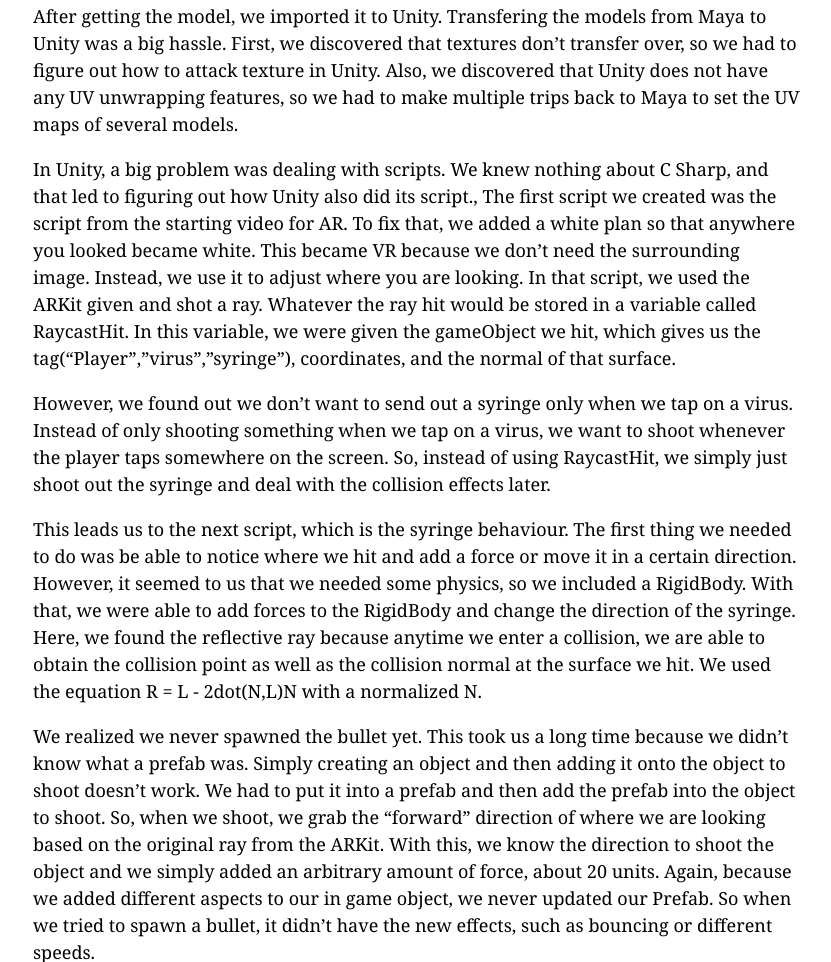
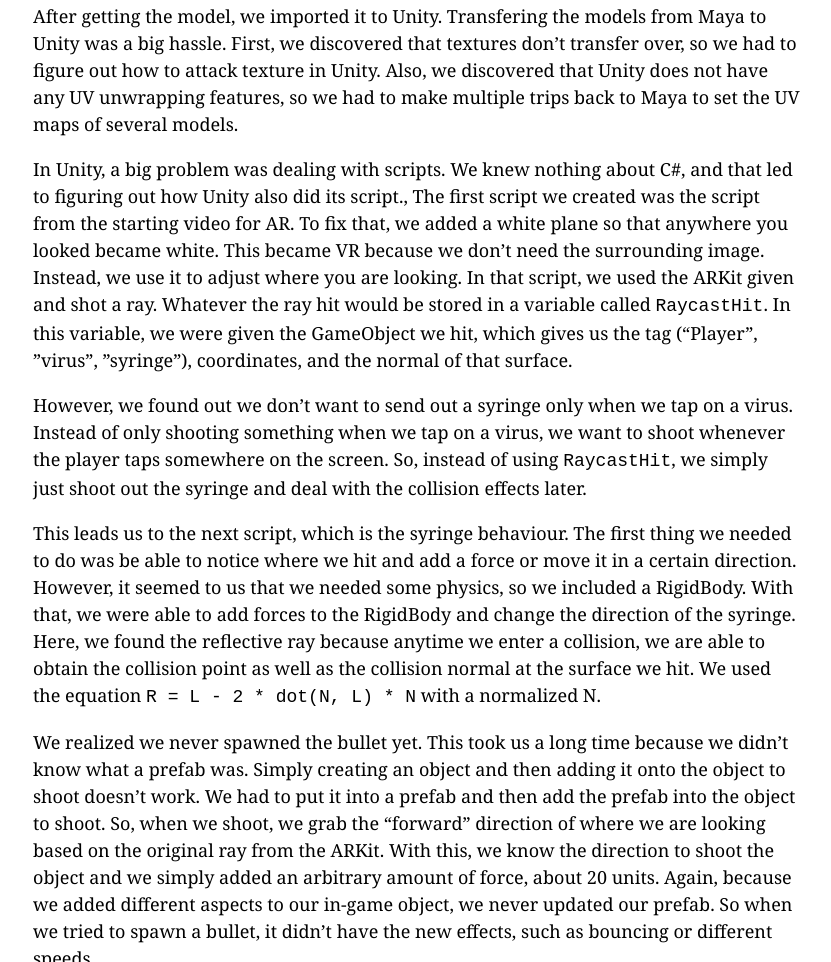
Before and after one commit to christinealuo/184-final-project, a plain HTML site: page index.html in a window 1280 px wide. Shown: the part 1304-2266 px from the top of the page, without its empty margins (223-1054 px from the left). Drawn offline with Linux system fonts and the light colour scheme.

Commit message:
final touches from christine

```diff
--- a/index.html
+++ b/index.html
@@ -26,7 +26,7 @@
     <h2>Abstract</h2>
     <p>Our project is called “It’s Corona Time.” It’s a VR game that you can play on your phone without a headset or VR
         platform. In this game, you are a human floating in the sky, as if you’re on your way to heaven. With the
-        directional light above, behind you looks like hell. You’re in the middle, and Coronavirus heads towards you.
+        directional light above, behind you looks like hell. You’re in the middle, and coronavirus heads towards you.
         It’s your job to shoot down the enemies. The special bullet you have has the ability to instantly kill a virus
         and even possibly bounce to another based on your angle of attack. Keep fighting the randomly spawned viruses
         that spawn faster and faster!
@@ -34,11 +34,12 @@
     <h2>Technical Approach</h2>
     <h3>Summary of Technical Approach (and Problems Encountered)</h3>
     <p>We faced a lot of problems in our project. The first was not really knowing how to use Unity and Maya. In Unity,
-        we had to look up a lot of video tutorials about basic functionality. The video we started out with was this. It
+        we had to look up a lot of video tutorials about basic functionality. The video we started out with was <a
+            href="https://youtu.be/Ml2UakwRxjk">this</a>. It
         was really similar to what we wanted, but after adding in the basic ARKit, it stopped helping.</p>
     <p>So, the first main problem was learning what a screen was as well as how to create objects. Instead of starting
         at Unity, we knew we wanted to create our own models. So, we went to Maya. Maya itself is another beast.</p>
-    <p>We watched most of the videos in the Maya 101 playlist on the official Maya Learning Channel on Youtube. We
+    <p>We watched most of the videos in the Maya 101 playlist on the official Maya Learning Channel on YouTube. We
         learned how to navigate around the 3D space and what important windows like the outliner, channel box, and
         attribute editor were.</p>
     <p>In Maya, we first got to create basic cylinders. That wasn’t bad. However, when we tried to make it smaller, it
@@ -46,7 +47,7 @@
         (the needle getting sharper). So, we looked up something and we got the result “extrude.” This thing saved our
         lives.</p>
     <p>Extrude was weird because it wouldn’t look like anything would happen in the beginning, but it actually creates
-        another set of vertices/faces from the face that we extruded. If we had a plan, we can extrude another exact
+        another set of vertices/faces from the face that we extruded. If we had a plane, we can extrude another exact
         plane and then extend that upward to make a square into a cube. With this, we were able to take the top of a
         cylinder and extend it outwards, then make the radius smaller. This was a way to sharpen a cylinder closer to a
         cone or to make thicker areas of the syringe.</p>
@@ -57,28 +58,29 @@
         First, we discovered that textures don’t transfer over, so we had to figure out how to attack texture in Unity.
         Also, we discovered that Unity does not have any UV unwrapping features, so we had to make multiple trips back
         to Maya to set the UV maps of several models.</p>
-    <p>In Unity, a big problem was dealing with scripts. We knew nothing about C Sharp, and that led to figuring out
+    <p>In Unity, a big problem was dealing with scripts. We knew nothing about C#, and that led to figuring out
         how Unity also did its script., The first script we created was the script from the starting video for AR. To
-        fix that, we added a white plan so that anywhere you looked became white. This became VR because we don’t need
+        fix that, we added a white plane so that anywhere you looked became white. This became VR because we don’t need
         the surrounding image. Instead, we use it to adjust where you are looking. In that script, we used the ARKit
-        given and shot a ray. Whatever the ray hit would be stored in a variable called RaycastHit. In this variable, we
-        were given the gameObject we hit, which gives us the tag(“Player”,”virus”,”syringe”), coordinates, and the
-        normal of that surface.</p>
+        given and shot a ray. Whatever the ray hit would be stored in a variable called <code>RaycastHit</code>. In this
+        variable, we were given the GameObject we hit, which gives us the tag (“Player”, ”virus”, ”syringe”),
+        coordinates, and the normal of that surface.</p>
     <p>However, we found out we don’t want to send out a syringe only when we tap on a virus. Instead of only shooting
         something when we tap on a virus, we want to shoot whenever the player taps somewhere on the screen. So, instead
-        of using RaycastHit, we simply just shoot out the syringe and deal with the collision effects later.</p>
+        of using <code>RaycastHit</code>, we simply just shoot out the syringe and deal with the collision effects
+        later.</p>
     <p>This leads us to the next script, which is the syringe behaviour. The first thing we needed to do was be able to
         notice where we hit and add a force or move it in a certain direction. However, it seemed to us that we needed
         some physics, so we included a RigidBody. With that, we were able to add forces to the RigidBody and change the
         direction of the syringe. Here, we found the reflective ray because anytime we enter a collision, we are able to
-        obtain the collision point as well as the collision normal at the surface we hit. We used the equation R = L -
-        2dot(N,L)N with a normalized N.</p>
+        obtain the collision point as well as the collision normal at the surface we hit. We used the equation
+        <code>R = L - 2 * dot(N, L) * N</code> with a normalized N.</p>
     <p>We realized we never spawned the bullet yet. This took us a long time because we didn’t know what a prefab was.
         Simply creating an object and then adding it onto the object to shoot doesn’t work. We had to put it into a
         prefab and then add the prefab into the object to shoot. So, when we shoot, we grab the “forward” direction of
         where we are looking based on the original ray from the ARKit. With this, we know the direction to shoot the
         object and we simply added an arbitrary amount of force, about 20 units. Again, because we added different
-        aspects to our in game object, we never updated our Prefab. So when we tried to spawn a bullet, it didn’t have
+        aspects to our in-game object, we never updated our prefab. So when we tried to spawn a bullet, it didn’t have
         the new effects, such as bouncing or different speeds.</p>
     <p>There is also a script to make the human body follow the camera. This is tricky because the human body needs to
         follow the camera’s position. However, it only needs to follow the camera’s rotation about the vertical axis so
```
